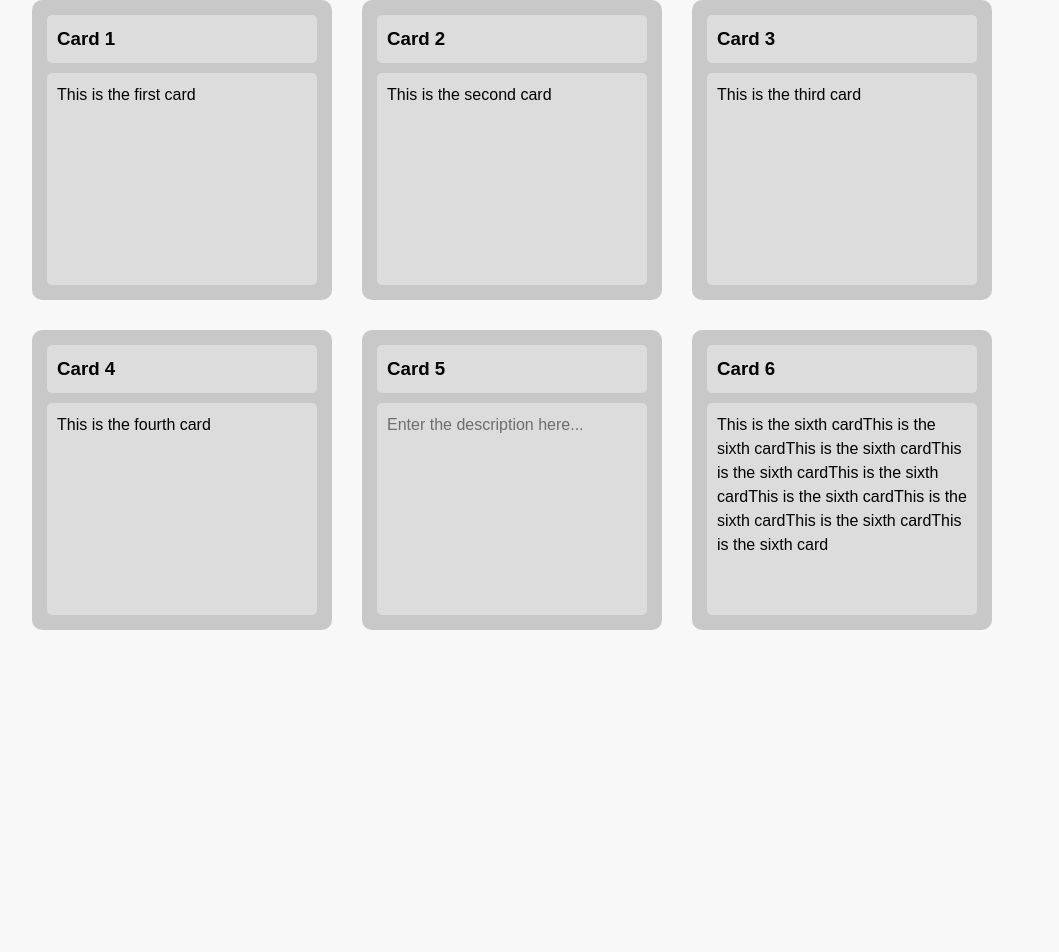
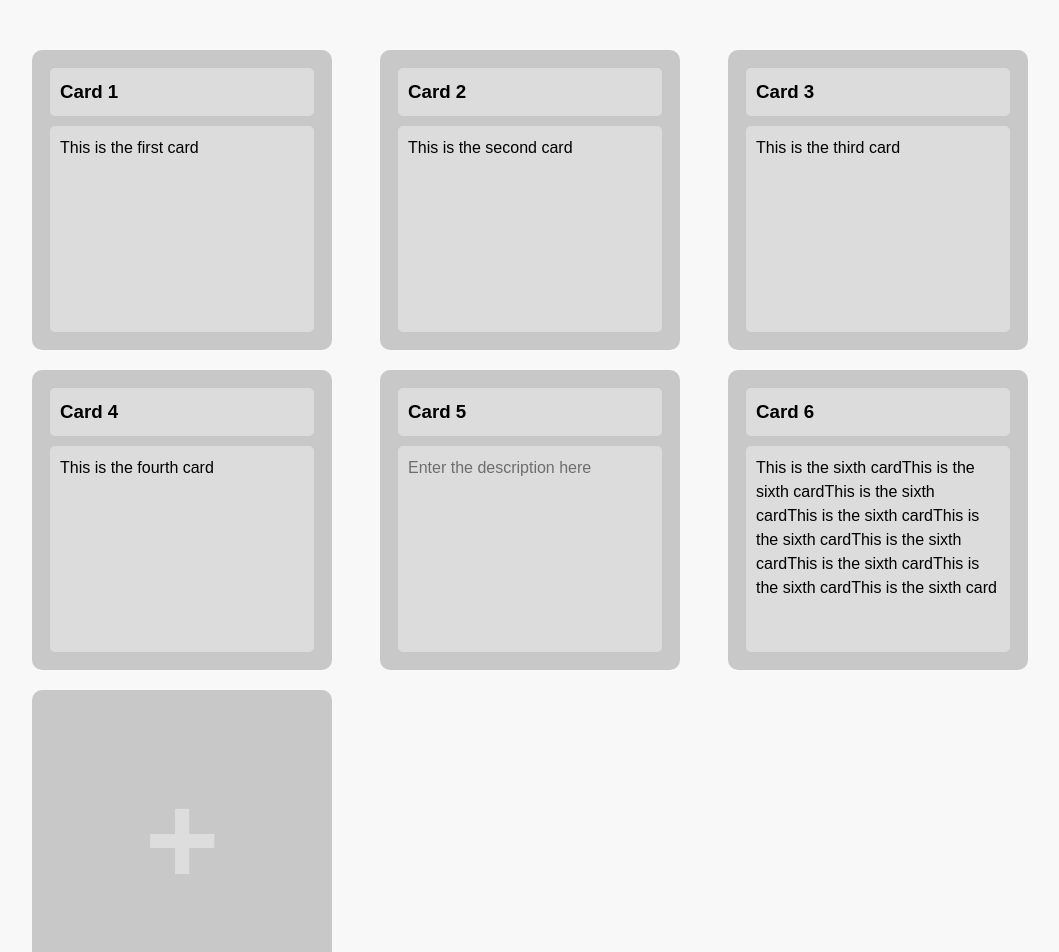
Before and after one commit to KARMA123321/vue-project, a Vue app in the folder vue-project/: page /main in a window 1280 px wide. Shown: the top 952 px of the page, without its empty margins (96-1155 px from the left). Before the commit the page ends 800 px from the top, so only its background shows below. Built offline with nearby package versions, Linux system fonts and the light colour scheme; the HTML template or start-up script is replaced by a standard one.

Commit message:
Add AddCard component and CardModal; refactor Card and CardList components

```diff
--- a/vue-project/src/assets/main.css
+++ b/vue-project/src/assets/main.css
@@ -16,7 +16,7 @@
 }
 
 :root {
-  --outline-primary-color: linear-gradient(hsla(210deg 45% 75% / 50%) 0, hsla(210deg 45% 75% / 100%) 50% 100%);
+  --border-primary-color: hsla(210deg 45% 75% / 100%);
 }
 
 #app {
--- /dev/null
+++ b/vue-project/src/components/AddCard/AddCard.vue
@@ -0,0 +1,37 @@
+<script setup lang="ts">
+import { useCardEditStore, useCardsStore } from "@/stores/card";
+import { computed } from "vue";
+
+const { edit } = useCardEditStore();
+const { currentCards } = useCardsStore();
+
+const id = computed(() => currentCards.length + 1);
+</script>
+
+<template>
+  <div class="add-card-wrapper" @click="edit(id)">
+    <span>+</span>
+  </div>
+</template>
+
+<style lang="css" scoped>
+.add-card-wrapper {
+  background-color: var(--secondary-bg-color);
+  border-radius: 10px;
+  border: 3px solid transparent;
+  display: flex;
+  flex-direction: column;
+  justify-content: center;
+  align-items: center;
+}
+
+.add-card-wrapper:hover {
+  border: 3px solid var(--border-primary-color);
+}
+
+span {
+  color: var(--main-bg-color);
+  font-weight: 700;
+  font-size: 128px;
+}
+</style>
--- a/vue-project/src/components/AuthForm/AuthForm.vue
+++ b/vue-project/src/components/AuthForm/AuthForm.vue
@@ -1,19 +1,20 @@
 <script setup lang="ts">
 import { users } from "@/constants/auth-data";
+import type { StrictOmit } from "@/constants/omit-extension";
 import { useAuthStore } from "@/stores/auth";
 import { ref, defineProps } from "vue";
 import { useRouter } from "vue-router";
 
-const { email, password } = defineProps({
+const props = defineProps({
   email: String,
   password: String,
 });
 
 const router = useRouter();
 
-const authData = ref({
-  email,
-  password,
+const authData = ref<typeof props>({
+  email: props.email,
+  password: props.password,
 });
 const isError = ref(false);
 
--- a/vue-project/src/components/Card/Card.vue
+++ b/vue-project/src/components/Card/Card.vue
@@ -1,15 +1,19 @@
 <script setup lang="ts">
-defineProps<{
+import { computed } from 'vue';
+
+const props = defineProps<{
   id: number;
   title: string;
   content?: string;
 }>();
+
+const actualContent = computed(() => !props.content ? 'Enter the description here' : props.content);
 </script>
 
 <template>
   <div class="card-wrapper">
     <h3 class="title">{{ title }}</h3>
-    <p :class="['content', { placeholder: !content }]" >{{ content || "Enter the description here..." }}</p>
+    <p :class="['content', { placeholder: !content }]" >{{ actualContent }}</p>
   </div>
 </template>
 
@@ -21,6 +25,11 @@ defineProps<{
   padding: 15px;
   background-color: var(--secondary-bg-color);
   border-radius: 10px;
+  border: 3px solid transparent;
+}
+
+.card-wrapper:hover {
+  border: 3px solid var(--border-primary-color);
 }
 
 .title,
--- a/vue-project/src/components/CardList/CardList.vue
+++ b/vue-project/src/components/CardList/CardList.vue
@@ -1,30 +1,32 @@
 <script setup lang="ts">
+import AddCard from "../AddCard/AddCard.vue";
 import Card from "../Card/Card.vue";
 import { type CardProps } from "../Card/props";
+import { useCardEditStore } from "@/stores/card";
+
+const { edit } = useCardEditStore();
 
 defineProps<{ cards: CardProps[] }>();
 </script>
 
 <template>
   <div class="card-list-wrapper">
-    <Card class="card" v-for="card in cards" v-bind="card" />
+    <Card
+      class="card"
+      v-for="card in cards"
+      v-bind="card"
+      @click="edit(card.id)"
+    />
+    <AddCard class="card"></AddCard>
   </div>
 </template>
 
 <style lang="css" scoped>
 .card-list-wrapper {
-  display: flex;
-  gap: 30px;
-  flex-wrap: wrap;
-  justify-content: flex-start;
-}
-
-@media (max-width: 400px) {
-  .wrapper {
-    display: flex;
-    flex-direction: column;
-    gap: 10px;
-  }
+  display: grid;
+  grid-template-columns: repeat(auto-fit, minmax(300px, 1fr));
+  gap: 20px;
+  justify-content: center;
 }
 
 .card {
--- a/vue-project/src/components/CardList/props.ts
+++ b/vue-project/src/components/CardList/props.ts
@@ -1,3 +1,3 @@
-import type CardList from "./CardList.vue";
+import type { CardProps } from "../Card/props";
 
-export type CardListProps = InstanceType<typeof CardList>["$props"][];
+export type CardListProps = CardProps[];
--- /dev/null
+++ b/vue-project/src/components/CardModal/CardModal.vue
@@ -0,0 +1,90 @@
+<script setup lang="ts">
+import { useCardEditStore, useCardsStore } from '@/stores/card';
+import { type CardProps } from '../Card/props';
+import { computed, ref, useTemplateRef, watch } from 'vue';
+import { getRemValue } from '@/constants/helpers';
+
+const props = defineProps<CardProps>();
+
+const card = ref<CardProps>({ ...props });
+
+watch(() => props, (newProps) => {
+  card.value = { ...newProps };
+}, { deep: true, immediate: true });
+
+const { stopEdit } = useCardEditStore();
+const { setCard } = useCardsStore();
+
+const form = useTemplateRef("form");
+const formHeight = computed(() => form.value?.getBoundingClientRect().height ?? 1);
+
+const rem = getRemValue();
+
+function handleSubmit() {
+  setCard(card.value);
+  stopEdit();
+};
+</script>
+
+<template>
+  <div class="modal">
+    <form class="edit-form" ref="form" @submit.prevent="handleSubmit">
+      <button class="close" @click="stopEdit">X</button>
+      <div class="title">
+        <label for="title">Title</label>
+        <input type="text" id="title" name="title" v-model.trim="card.title"></input>
+      </div>
+      <div class="content">
+        <label for="content">Content</label>
+        <textarea id="content" name="content" :rows="formHeight * 0.4 / rem" v-model.trim="card.content"></textarea>
+      </div>
+      <input type="submit" value="Save" />
+    </form>
+  </div>
+</template>
+
+<style lang="css" scoped>
+.modal {
+  position: fixed;
+  top: 0;
+  left: 0;
+  width: 100%;
+  height: 100%;
+  background-color: var(--secondary-bg-color);
+  display: flex;
+  justify-content: center;
+  align-items: center;
+}
+
+.edit-form {
+  position: relative;
+  display: flex;
+  flex-direction: column;
+  gap: 10px;
+  padding: 35px 15px;
+  background-color: hsla(0deg 0% 60% / 100%);
+  border-radius: 10px;
+  width: 60%;
+  height: 60%;
+}
+
+.title,
+.content {
+  display: flex;
+  flex-direction: column;
+  justify-content: flex-start;
+  gap: 5px;
+}
+
+.close {
+  position: absolute;
+  right: 15px;
+  top: 15px;
+}
+
+[type='submit'] {
+  position: absolute;
+  left: 15px;
+  bottom: 15px;
+}
+</style>
--- /dev/null
+++ b/vue-project/src/constants/helpers.ts
@@ -0,0 +1,11 @@
+export function getPropertyValue(element: HTMLElement, property: string): string {
+  const style = getComputedStyle(element);
+
+  return style.getPropertyValue(property);
+}
+
+export function getRemValue(): number {
+  const rem = Number(getPropertyValue(document.documentElement, "font-size").match(/\d+/));
+
+  return rem;
+}
--- /dev/null
+++ b/vue-project/src/constants/omit-extension.ts
@@ -0,0 +1,9 @@
+/**
+ * Omit variant to handle union types
+ */
+export type DistributiveOmit<T, K extends PropertyKey> = T extends any ? Omit<T, K> : never;
+
+/**
+ * Strict mode of Omit to ensure that the keys are present in the object
+ */
+export type StrictOmit<T, K extends keyof T> = Omit<T, K>;
--- /dev/null
+++ b/vue-project/src/stores/card.ts
@@ -0,0 +1,34 @@
+import { ref } from "vue";
+import { defineStore } from "pinia";
+import { type CardProps } from "@/components/Card/props";
+
+export const useCardEditStore = defineStore("cardEdit", () => {
+  const cardId = ref<number | null>(null);
+
+  function edit(id: number) {
+    cardId.value = id;
+  }
+
+  function stopEdit() {
+    cardId.value = null;
+  }
+
+  return { cardId, edit, stopEdit };
+});
+
+export const useCardsStore = defineStore("cards", () => {
+  const currentCards = ref<CardProps[]>([]);
+
+  function setCard(card: CardProps) {
+    const index = currentCards.value.findIndex((c) => c.id === card.id);
+
+    if (index !== -1) currentCards.value[index] = { ...card };
+    else currentCards.value.push(card);
+  }
+
+  function setCards(cards: CardProps[]) {
+    cards.forEach((c) => setCard(c));
+  }
+
+  return { currentCards, setCard, setCards };
+});
--- a/vue-project/src/views/MainView/MainView.vue
+++ b/vue-project/src/views/MainView/MainView.vue
@@ -1,9 +1,12 @@
 <script setup lang="ts">
 import CardList from "@/components/CardList/CardList.vue";
-import type { CardProps } from "@/components/Card/props";
-import { ref, type Ref } from "vue";
+import { type CardProps } from "@/components/Card/props";
+import { computed, watch } from "vue";
+import { useCardEditStore, useCardsStore } from "@/stores/card";
+import CardModal from "@/components/CardModal/CardModal.vue";
+import { storeToRefs } from "pinia";
 
-const cards: Ref<CardProps[]> = ref([
+const cards: CardProps[] = [
   { id: 1, title: "Card 1", content: "This is the first card" },
   { id: 2, title: "Card 2", content: "This is the second card" },
   { id: 3, title: "Card 3", content: "This is the third card" },
@@ -15,13 +18,29 @@ const cards: Ref<CardProps[]> = ref([
     content:
       "This is the sixth cardThis is the sixth cardThis is the sixth cardThis is the sixth cardThis is the sixth cardThis is the sixth cardThis is the sixth cardThis is the sixth cardThis is the sixth card",
   },
-]);
+];
+
+const { currentCards, setCards } = useCardsStore();
+const { cardId } = storeToRefs(useCardEditStore());
+const isModalOpened = computed(() => cardId.value !== null);
+
+watch(
+  currentCards,
+  () => {
+    setCards(cards);
+  },
+  { immediate: true, once: true },
+);
 </script>
 
 <template>
-  <div class="main-view-wrapper">
-    <CardList class="list" :cards="cards"></CardList>
+  <div :class="['main-view-wrapper', { 'modal-opened': isModalOpened }]">
+    <CardList class="list" :cards="currentCards"></CardList>
   </div>
+  <CardModal
+    v-if="isModalOpened"
+    v-bind="currentCards.find((card) => card.id === cardId) ?? { id: 0, title: '' }"
+  />
 </template>
 
 <style lang="css" scoped>
@@ -35,5 +54,10 @@ const cards: Ref<CardProps[]> = ref([
 
 .list {
   width: 80%;
+  margin-block-start: 50px;
+}
+
+.modal-opened {
+  overflow-x: hidden;
 }
 </style>
```
Also changed, not shown: vue-project/src/components/Card/props.ts (+5 -3 lines).
